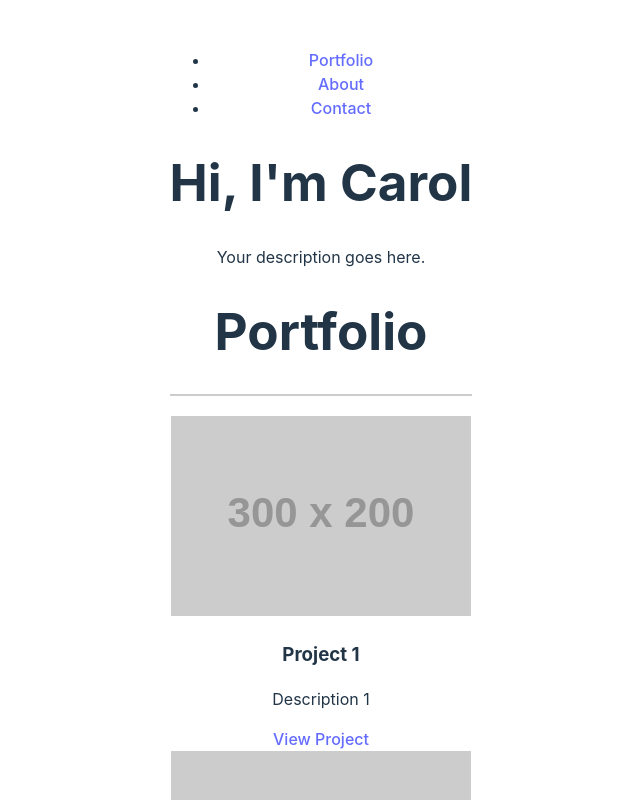
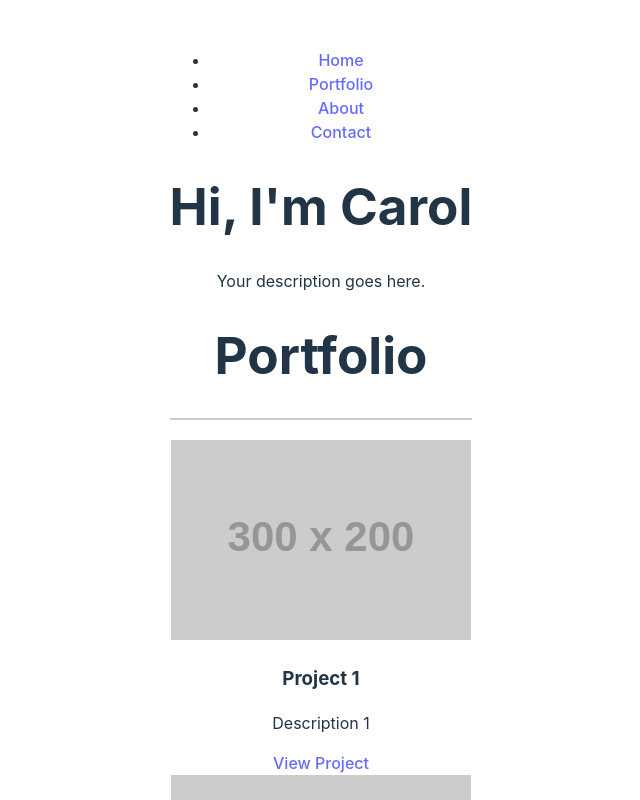
Before and after one commit to jsck45/portfolio-react, a React (Vite) app: page / in a window 1280 px wide. Shown: the top 800 px of the page, without its empty margins (319-959 px from the left). Built offline with nearby package versions, Linux system fonts and the light colour scheme.

Commit message:
added home button

```diff
--- a/src/components/Navigation/Navigation.jsx
+++ b/src/components/Navigation/Navigation.jsx
@@ -5,6 +5,11 @@
   return (
     <nav className="navbar">
       <ul className="nav-list">
+         <li className="nav-item">
+          <Link to="/" className="nav-link">
+            Home
+          </Link>
+        </li>
         <li className="nav-item">
           <Link to="/portfolio" className="nav-link">
             Portfolio
```
